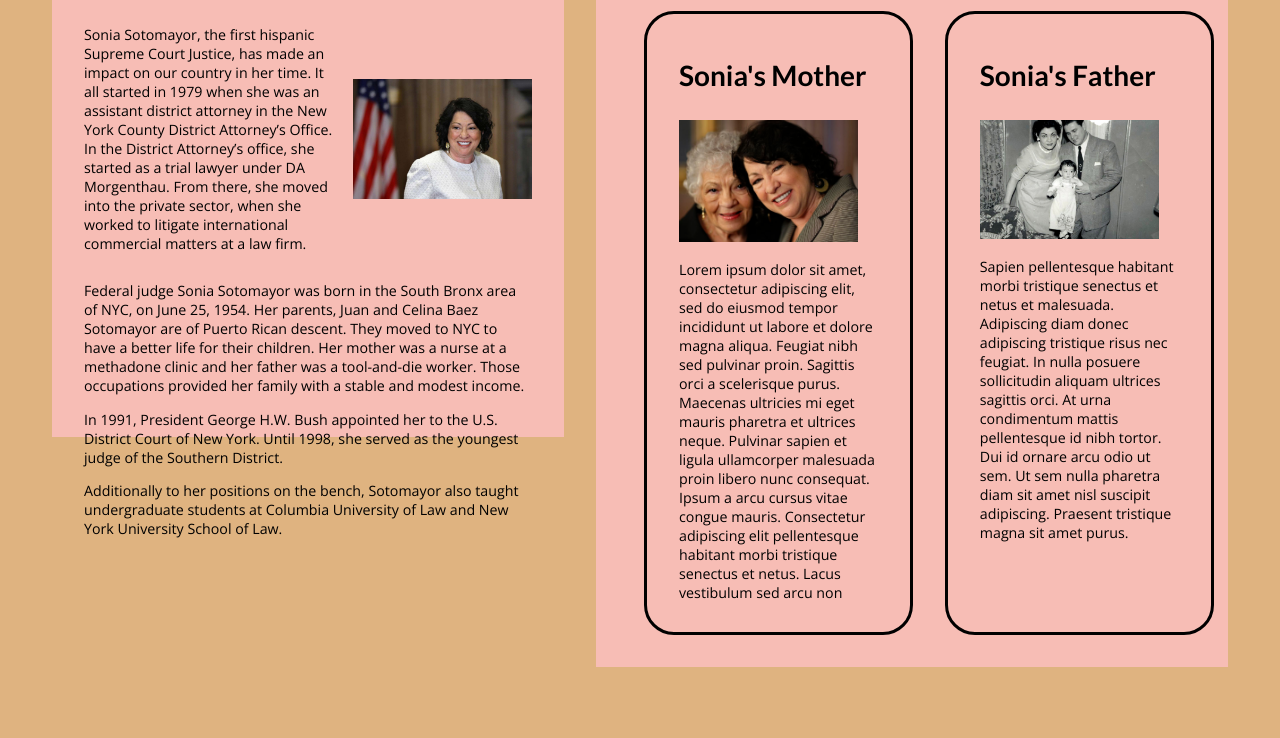
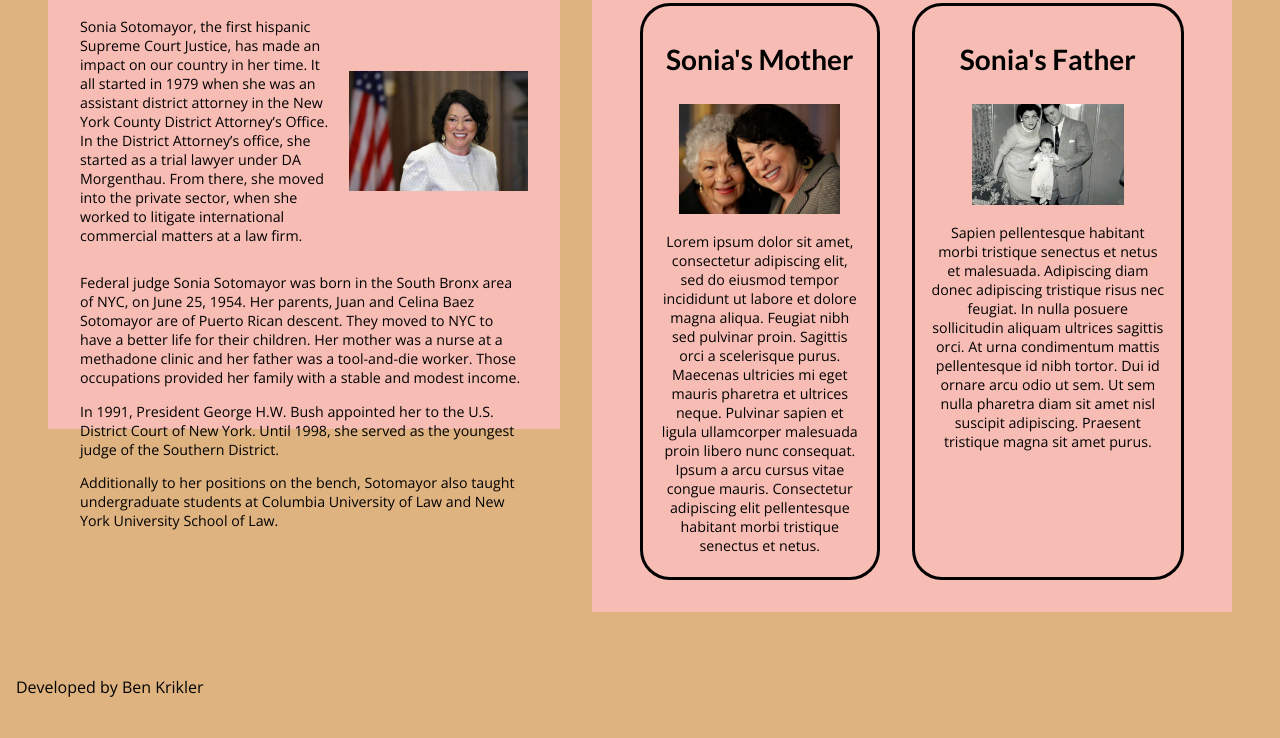
Before and after one commit to benkrikler1/Sonia-Sotomayor, a plain HTML site: page index.html in a window 1280 px wide. Shown: the part 368-1106 px from the top of the page. Before the commit the page ends 1075 px from the top, so only its background shows below. Drawn offline with nearby package versions, Linux system fonts and the light colour scheme; a web font is replaced by a local one.

Commit message:
changed title tag

```diff
--- a/index.html
+++ b/index.html
@@ -4,7 +4,7 @@
     <meta charset="UTF-8">
     <meta http-equiv="X-UA-Compatible" content="IE=edge">
     <meta name="viewport" content="width=device-width, initial-scale=1.0">
-    <title>Document</title>
+    <title>Krikler - Sonia Sotomayor</title>
     <link rel="stylesheet" href="./styles.css" type="text/css">
 
     <!-- Adobe Fonts -->
@@ -23,7 +23,8 @@
         <div class="header-content">
             <div class="header-text">
                 <h1>Sonia Sotomayor</h1>
-                <p>Sonia Sotomayor is an accoicaiate justice of the supreme court of the United States. Born in the Bronx, NY, she rose to fame by becoming the youngest federal justice in NY state</p>
+                <p>Sonia Sotomayor is an accoicaiate justice of the supreme court of the United States.
+                     Born in the Bronx, NY, she rose to fame by becoming the youngest federal justice in NY state</p>
             </div>
             <div class="header-img">
                 <img src="./Images/6a00e550199efb883301b7c7a48bad970b-pi.png">
@@ -66,17 +67,17 @@
                 <div class="family-section-content">
                     <h2>About Sonia's Family</h2>
                     <div class="family-row-1">
-                        <div id="fcolumn-left" class="family-column">
+                        <div id="column-mom" class="family-column">
                             <h3>Sonia's Mother</h3>
                             <img id="sonia-mom-img" src="./Images/K2QDI52NBJGTVPVMYMWRMTIC3M.jpeg">
                             <p>Lorem ipsum dolor sit amet, consectetur adipiscing elit, sed do eiusmod tempor incididunt
                                 ut labore et dolore magna aliqua. Feugiat nibh sed pulvinar proin. Sagittis orci a scelerisque
                                 purus. Maecenas ultricies mi eget mauris pharetra et ultrices neque. Pulvinar sapien et ligula
                                 ullamcorper malesuada proin libero nunc consequat. Ipsum a arcu cursus vitae congue mauris. Consectetur
-                                adipiscing elit pellentesque habitant morbi tristique senectus et netus. Lacus vestibulum sed arcu non
+                                adipiscing elit pellentesque habitant morbi tristique senectus et netus.
                             </p>
                         </div>
-                        <div id="fcolumn-right" class="family-column">
+                        <div id="column-dad" class="family-column">
                             <h3>Sonia's Father</h3>
                             <img id="sonia-dad-img" src="./Images/image-title2.jpg">
                             <p>Sapien pellentesque habitant morbi tristique senectus et netus et malesuada.
@@ -93,5 +94,10 @@
 
     </main>
 
+    <footer>
+        <p>Developed by Ben Krikler</p>
+
+    </footer>
+
 </body>
 </html>
--- a/styles.css
+++ b/styles.css
@@ -1,6 +1,6 @@
 html {
     background-color: #dfb380;
-    margin:
+    margin: -.5em -.5em;
 }
 
 header {
@@ -130,19 +130,33 @@ header {
 }
 
 .family-column {
-    padding: 1em 2em;
+    padding: .5em 1em;
     min-width: 35%;
     border-style: solid;
     margin: 0 1em;
     border-color: black;
     border-radius: 30px;
-
+    text-align: center;
 }
 
+#column-mom {
+    flex: 50%;
+}
+
+
 #sonia-mom-img {
-    max-width: 90%;
+    max-width: 80%;
 }
 
 #sonia-dad-img {
-    max-width: 90%;
+    max-width: 65%;
 }
+
+footer {
+    padding: 1em 1em;
+}
+
+footer p {
+    font-family: 'Open Sans', sans-serif;
+    font-size: 1em;
+}
```
